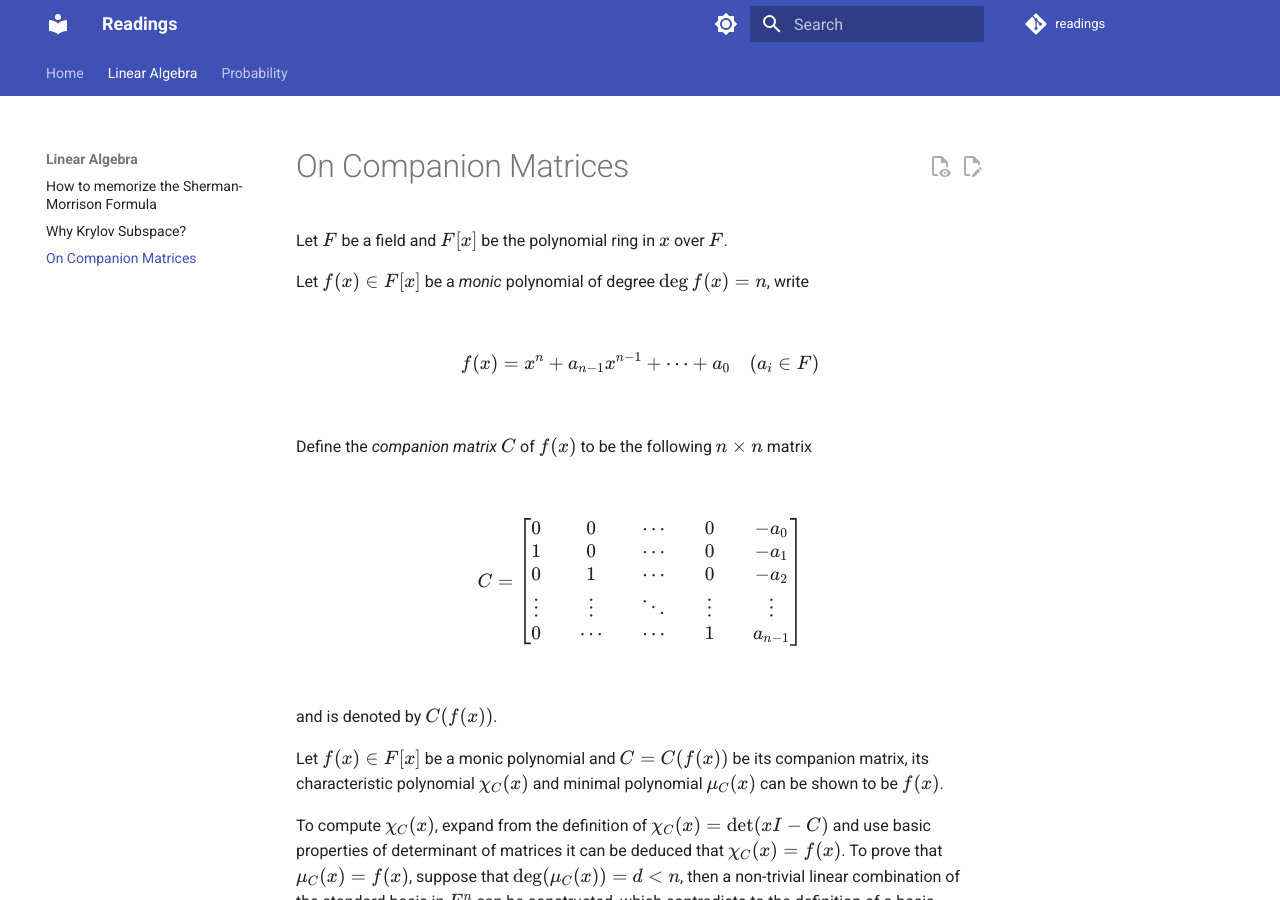
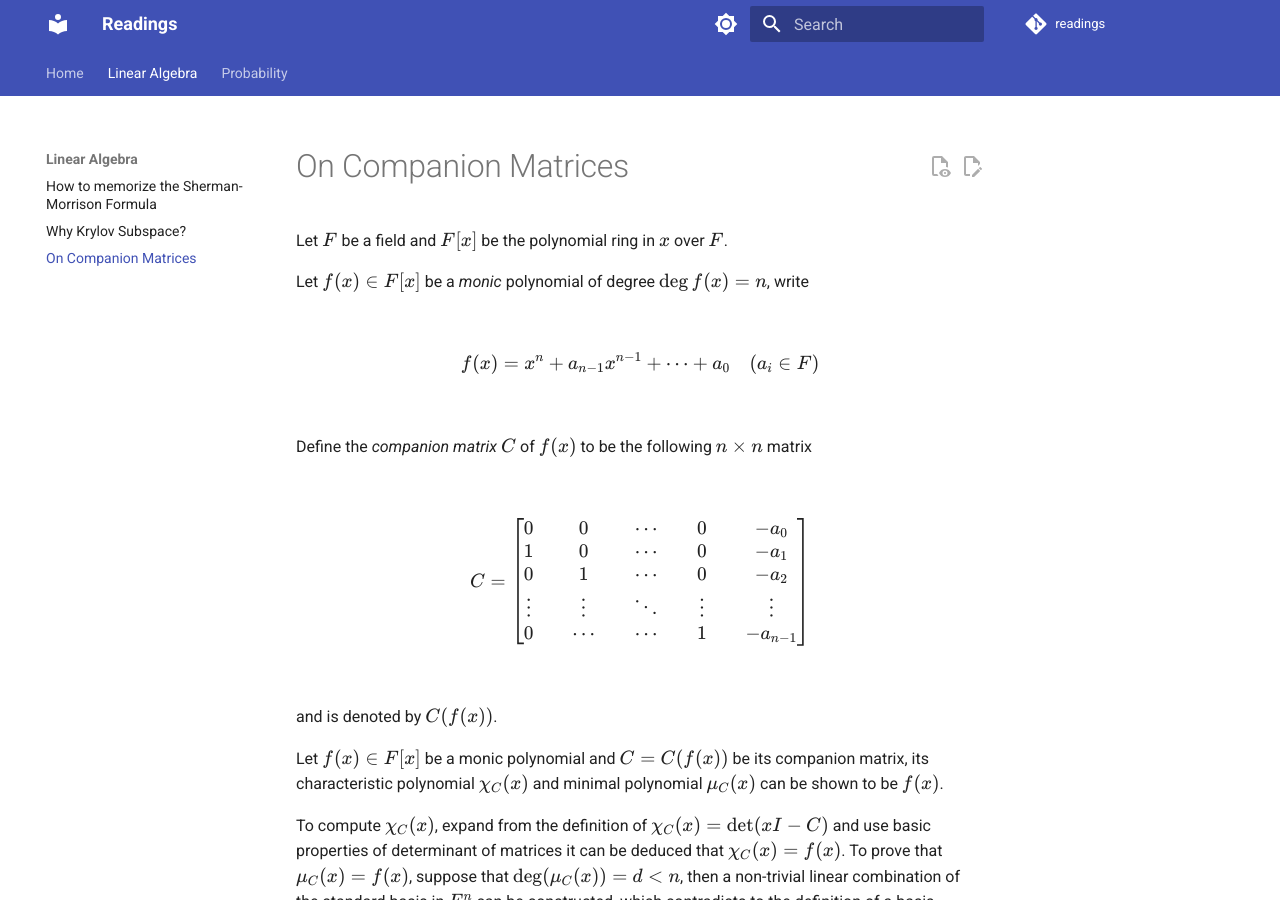
Before and after one commit to mukappalambda/readings, an MkDocs documentation site: the page built from docs/on-companion-matrices.md, in a window 1280 px wide and 900 px high. Built offline with MkDocs 1.6.1 and Material for MkDocs 9.7.7, drawn with Linux system fonts in a browser that asks for light colours; comment, search, counter and statistics services are not loaded; the version menu is left out.

Commit message:
✏️ fix(docs): add missing sign
Signed-off-by: Mao-Kai Lan <maokailan24@gmail.com>

```diff
--- a/docs/on-companion-matrices.md
+++ b/docs/on-companion-matrices.md
@@ -14,7 +14,7 @@ C=\begin{bmatrix}
 1 && 0 &&  \cdots && 0 && -a_1 \\
 0 && 1 && \cdots && 0 && -a_2 \\
 \vdots && \vdots && \ddots && \vdots && \vdots \\
-0 && \cdots && \cdots && 1 && a_{n-1}
+0 && \cdots && \cdots && 1 && -a_{n-1}
 \end{bmatrix}
 $$
 
```
